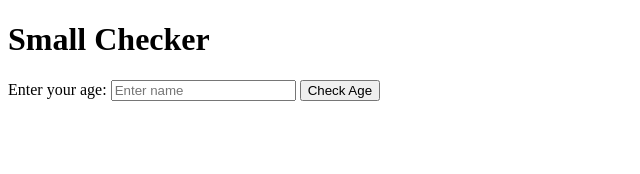
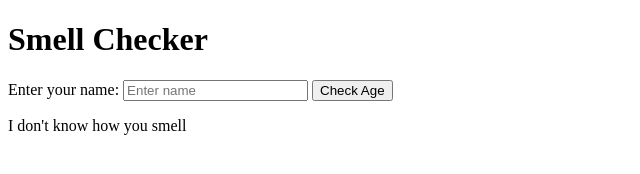
Before and after one commit to masonthehackerman/masonthehackerman.github.io, a plain HTML site: page index.html in a window 1280 px wide. Both pictures are taken after a click on the button "Check Age". Shown: the whole page, without its empty margins (0-640 px from the left). Drawn offline with Linux system fonts and the light colour scheme.

Commit message:
Smell fix

```diff
--- a/index.html
+++ b/index.html
@@ -19,6 +19,10 @@
                 message = "You smell a stinky brother";
             } else if (name === "Karen") {
                 message = "You smell like coke";
+            } else if (name === "Hayden") {
+                message = "You smell smarter than Tor";
+            } else {
+                message = "I don't know how you smell"
             }
 
             // Display the message
@@ -27,8 +31,8 @@
     </script>
 </head>
 <body>
-    <h1>Small Checker</h1>
-    <label for="ageInput">Enter your age:</label>
+    <h1>Smell Checker</h1>
+    <label for="ageInput">Enter your name:</label>
     <input type="string" id="name" placeholder="Enter name" />
     <button onclick="checkAge()">Check Age</button>
 
```
